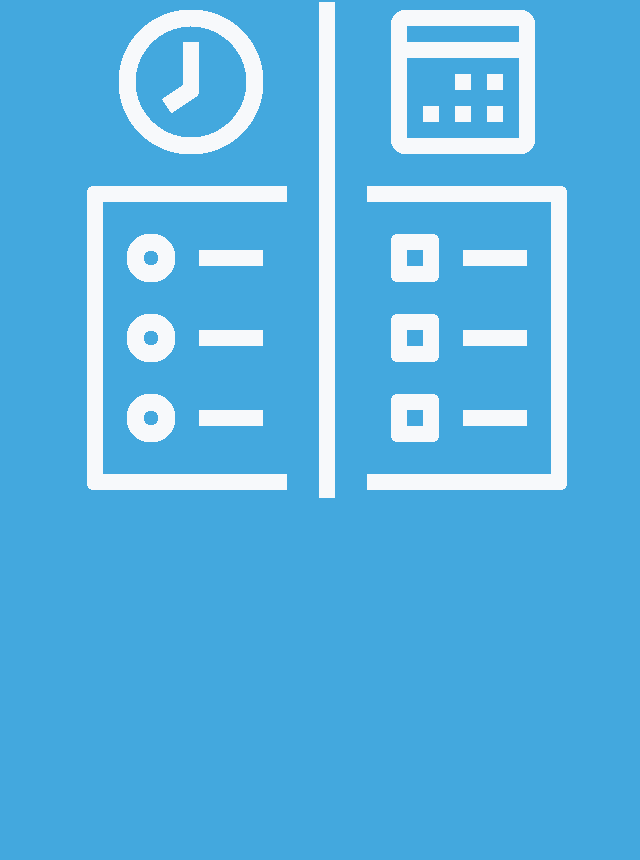
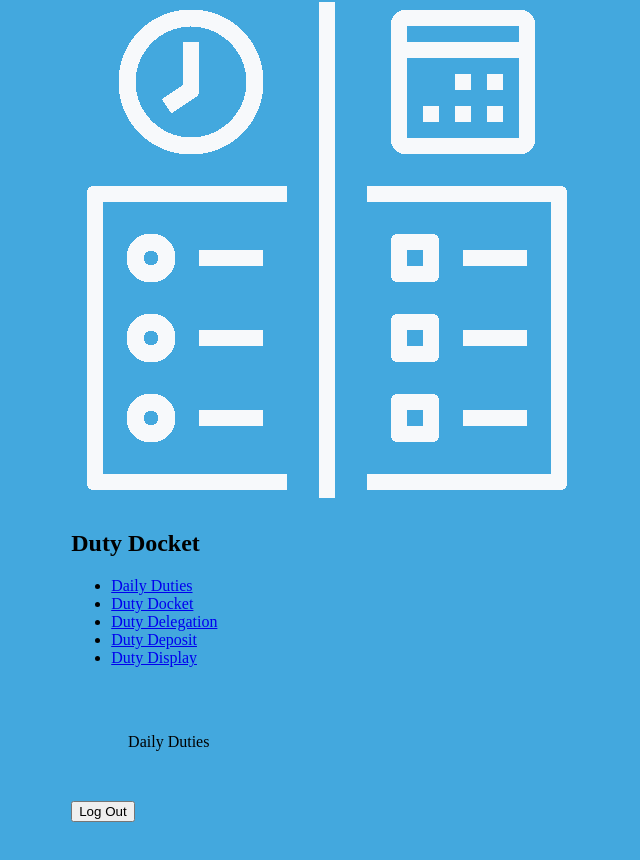
Before and after one commit to coreygettig7/duty-docket, a React (Create React App) app: page / in a window 1280 px wide. Shown: the part 358-1218 px from the top of the page, without its empty margins (0-640 px from the left). Before the commit the page ends 926 px from the top, so only its background shows below. Built offline with nearby package versions, Linux system fonts and the light colour scheme.

Commit message:
create dashboard page with header and nav components

```diff
--- a/src/App.js
+++ b/src/App.js
@@ -3,6 +3,7 @@ import React from 'react';
 import {Helmet} from 'react-helmet';
 import './App.css';
 import Welcome from './pages/Welcome';
+import Dashboard from './pages/Dashboard';
 
 function App() {
   return (
@@ -19,6 +20,7 @@ function App() {
         <div className='icon-container u-flex-grow-0'>
           <img src={logo} alt="Duty Docket Logo"/>
         </div>
+        <Dashboard/>
       </main>
     </div>
 
--- a/src/components/Header/index.js
+++ b/src/components/Header/index.js
@@ -7,11 +7,10 @@ import Navigation from '../Nav';
 const envelopeIcon = <FontAwesomeIcon icon={faEnvelope} />
 const lockIcon = <FontAwesomeIcon icon={faLock} />
 
-logout = () => {
+const logout = () => {
   sessionStorage.removeItem('userToken');
   sessionStorage.clear();
   this.props.history.push('../../pages/Welcome.js');
-
 }
 
 function Header() {
@@ -20,15 +19,17 @@ function Header() {
   const renderPage = () => {
       switch(currentPage) {
         case 'Daily Duties':
-            return <Daily-Duties />;
-          case 'Duty Calendar':
-            return <Duty-Calendar />;
+          return  'Daily Duties' //<DailyDuties />;
+        case 'Duty Display':
+          return 'Duty Display' //<DutyCalendar />;
         case 'Duty Delegation':
-            return <Duty-Delagation />;
-          case 'Settings':
-            return <Settings />;
+          return 'Duty Delegation' // <DutyDelagation />;
+        case 'Duty Direct':
+          return 'Duty Direct' //<DutyDisplay />;
+        case 'Duty Deposit':
+          return 'Duty Deposit' // <DutyDeposit />
         default:
-              return <Daily-Duties />;
+            return 'daily duties' //<DailyDuties />;
       }
   }
   return (
@@ -40,7 +41,7 @@ function Header() {
             rel="noreferrer"
             target="_blank"
           >
-              <h2 className="header" >Duty Docket</h2>
+            <h2 className="header">Duty Docket</h2>
           </a>
         </div>
       </nav>
@@ -54,7 +55,7 @@ function Header() {
         <div>{renderPage(currentPage)}</div>
       </main>
       <div>
-          <button type='button' onClick={this.logout}>Log Out</button>
+        <button type='button' /*onClick={this.logout}*/>Log Out</button>
       </div>
 
     </div>
--- a/src/components/Nav/index.js
+++ b/src/components/Nav/index.js
@@ -1,7 +1,7 @@
 import React from "react";
 
 function Navigation(props) {
-  const tabs = ['Daily Duties', "Dudy Docket", "Duty Delegation", "Settings"];
+  const tabs = ['Daily Duties', "Duty Docket", "Duty Delegation", "Duty Deposit", "Duty Display"];
   return (
     <div className="tabs is-centered">
       <ul className="nav nav-tabs">
--- /dev/null
+++ b/src/pages/Dashboard.js
@@ -0,0 +1,13 @@
+import React from 'react';
+import Header from '../components/Header';
+import Nav from '../components/Nav';
+
+const Dashboard = () => {
+  return (
+    <div>
+      <Header />
+    </div>
+  )
+}
+
+export default Dashboard;
```
Lines whose indentation alone changed are shown as unchanged.
